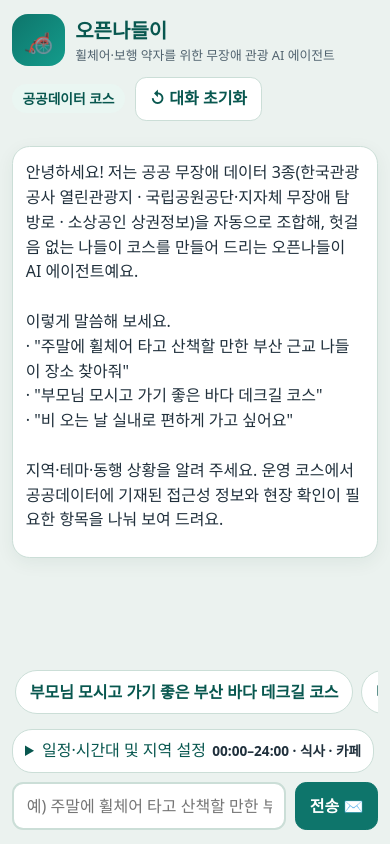
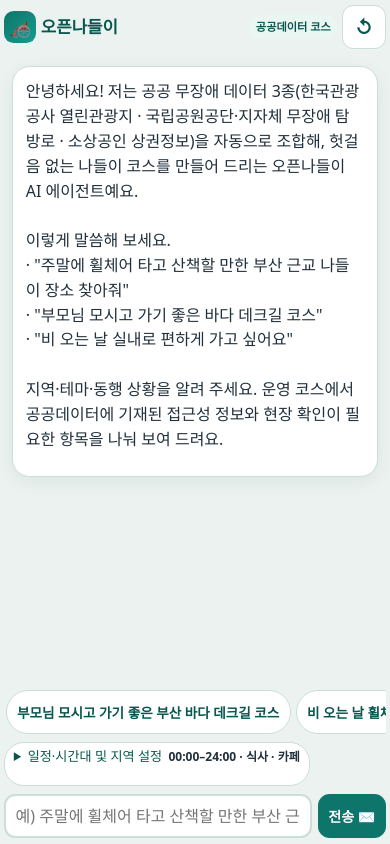
Before and after one commit to cosohotmas/OpenNadeuli, a React (Vite) app in the folder frontend/: page / in a window 390 px wide. Built offline with nearby package versions, Linux system fonts and the light colour scheme.

Commit message:
Give course results more room on mobile (#25)
Co-authored-by: aspirinirony <aspirinirony@aspirinironyui-MacBookAir.local>

```diff
--- a/frontend/elice-final.html
+++ b/frontend/elice-final.html
@@ -847,7 +847,7 @@ body {
       </div>
       <div class="header-actions">
         <span id="dataSourceBadge" class="data-badge">내장 샘플 데이터</span>
-        <button id="resetBtn" class="btn btn-ghost" type="button" aria-label="대화 초기화">↺ 대화 초기화</button>
+        <button id="resetBtn" class="btn btn-ghost reset-chat" type="button" aria-label="대화 초기화"><span aria-hidden="true">↺</span><span class="reset-chat-label"> 대화 초기화</span></button>
       </div>
     </header>
 
@@ -856,6 +856,7 @@ body {
 
     <!-- 입력 영역 -->
     <div class="composer">
+      <button id="quickToggle" class="btn quick-toggle" type="button" aria-controls="quickChips" aria-expanded="true">추천 검색 ▴</button>
       <div id="quickChips" class="quick-chips" role="group" aria-label="상황별 원클릭 추천 질문"></div>
 
       <!-- 일정·시간대 설정: 평소 한 줄 필, 클릭 시 아래로 아코디언 펼침 -->
--- a/frontend/src/App.tsx
+++ b/frontend/src/App.tsx
@@ -1,3 +1,4 @@
+import './mobile-chat.css';
 import { mountRegionPicker } from './lib/region-picker.js';
 import { resolveSearchRegion, revealDelay, scrollToResponse, searchProgress } from './lib/search-flow.js';
 import './card-metadata.css';
@@ -86,6 +87,7 @@ const App = () => {
   const [activeDay, setActiveDay] = useState<'d1' | 'd2'>('d1');
   const [inputValue, setInputValue] = useState('');
   const [loading, setLoading] = useState(false);
+  const [quickCollapsed, setQuickCollapsed] = useState(false);
   const pickerHost = useRef<HTMLDivElement>(null);
   const picker = useRef<ReturnType<typeof mountRegionPicker> | null>(null);
   const [locationRetry, setLocationRetry] = useState<{ text: string; region: string } | null>(null);
@@ -133,6 +135,7 @@ const App = () => {
     setInputValue('');
     setToast(null);
     setLoading(true);
+    setQuickCollapsed(true);
     setLocationRetry(null);
     setPending({ id: answerId, stage: "요청 분석 중" });
 
@@ -192,6 +195,7 @@ const App = () => {
   };
 
   const resetChat = () => {
+    setQuickCollapsed(false);
     requestId.current++;
     setLocationRetry(null);
     setInputValue('');
@@ -232,8 +236,8 @@ const App = () => {
         </div>
         <div className="header-actions">
           <span className="data-badge">공공데이터 코스</span>
-          <button className="btn btn-ghost" type="button" onClick={resetChat} disabled={loading}>
-            ↺ 대화 초기화
+          <button className="btn btn-ghost reset-chat" aria-label="대화 초기화" type="button" onClick={resetChat} disabled={loading}>
+            <span aria-hidden="true">↺</span><span className="reset-chat-label"> 대화 초기화</span>
           </button>
         </div>
       </header>
@@ -372,7 +376,12 @@ const App = () => {
       <div className="composer">
         {locationRetry && <button type="button" className="btn location-retry" disabled={loading}
           onClick={() => void sendMessage(locationRetry.text)}>현재 위치 확인 · {locationRetry.region}로 다시 검색</button>}
-        <div className="quick-questions" aria-label="빠른 질문">
+        <button className="btn quick-toggle" type="button"
+          data-quick-started={messages.length > 1 ? '' : undefined}
+          data-quick-collapsed={quickCollapsed ? '' : undefined}
+          aria-controls="quickQuestions" aria-expanded={!quickCollapsed}
+          onClick={() => setQuickCollapsed(!quickCollapsed)}>추천 검색 {quickCollapsed ? '▾' : '▴'}</button>
+        <div id="quickQuestions" className="quick-questions" aria-label="빠른 질문">
           {quickQuestions.map((question) => (
             <button key={question} className="chip" type="button" disabled={loading}
               onClick={() => void sendMessage(question)}>{question}</button>
--- /dev/null
+++ b/frontend/src/mobile-chat.css
@@ -0,0 +1,84 @@
+.composer .quick-toggle { display: none; }
+
+@media (max-width: 720px) {
+  .app > .app-header {
+    padding: .3rem .25rem;
+    flex-wrap: nowrap;
+    gap: .3rem;
+    flex-shrink: 0;
+  }
+
+  .app-header .brand, .app-header .header-actions { gap: .3rem; }
+  .app-header .header-actions { flex-wrap: nowrap; }
+  .app-header .brand-logo {
+    width: 2rem;
+    height: 2rem;
+    flex: none;
+    border-radius: .6rem;
+    font-size: 1.15rem;
+  }
+  .app-header .brand h1 { font-size: 1.05rem; line-height: 1.2; white-space: nowrap; }
+  .app-header .brand-text p { position: absolute; width: 1px; height: 1px; overflow: hidden; clip-path: inset(50%); }
+  .app-header .data-badge { font-size: .7rem; padding: .2rem .4rem; white-space: nowrap; }
+  .app-header .reset-chat { min-width: 44px; min-height: 44px; padding: .25rem; font-size: 1.15rem; }
+  .app-header .reset-chat-label { display: none; }
+
+  .app > .composer {
+    min-width: 0;
+    padding: .3rem .25rem max(.35rem, env(safe-area-inset-bottom));
+    display: grid;
+    grid-template-columns: minmax(0, 1fr) auto;
+    align-items: start;
+    gap: .25rem .35rem;
+  }
+  .composer .location-retry { grid-area: 1 / 1 / 2 / -1; }
+  .composer .quick-questions, .composer .quick-chips { grid-area: 2 / 1 / 3 / -1; min-width: 0; }
+  .composer .schedule, .composer .timebar-inline { grid-area: 3 / 1; min-width: 0; }
+  .composer .quick-toggle { grid-area: 3 / 2; white-space: nowrap; }
+  .composer .composer-form { grid-area: 4 / 1 / 5 / -1; }
+  .composer:has(.schedule[open], .tb-pill[aria-expanded=true]) .schedule,
+  .composer:has(.schedule[open], .tb-pill[aria-expanded=true]) .timebar-inline { grid-column: 1 / -1; }
+  .composer:has(.schedule[open], .tb-pill[aria-expanded=true]) .quick-toggle {
+    grid-area: 5 / 1;
+  }
+  .composer .quick-questions, .composer .quick-row { padding: .1rem .1rem .25rem; gap: .3rem; }
+  .composer .quick-chips .chips-label { display: none; }
+  .composer .quick-questions .chip, .composer .quick-row .chip {
+    min-height: 44px;
+    padding: .25rem .65rem;
+    font-size: .85rem;
+  }
+  .composer [data-quick-collapsed] + .quick-questions,
+  .composer [data-quick-collapsed] + .quick-chips { display: none; }
+  .composer .quick-toggle[data-quick-started] {
+    display: flex;
+    min-height: 44px;
+    padding: .2rem .65rem;
+    margin: 0 0 .15rem;
+    width: fit-content;
+    font-size: .84rem;
+  }
+  .composer .schedule, .composer .timebar-inline { margin-block: 0 .25rem; }
+  .composer .schedule > summary, .composer .tb-pill {
+    min-height: 44px;
+    max-width: 100%;
+    padding: .3rem .55rem;
+    gap: .3rem;
+    font-size: .82rem;
+    line-height: 1.25;
+  }
+  .composer .schedule > summary strong, .composer .tb-pill-value { font-size: .75rem; overflow-wrap: anywhere; }
+  .composer .composer-form { gap: .35rem; }
+  .composer .composer-form input {
+    min-height: 44px;
+    padding: .35rem .6rem;
+    font-size: 16px;
+    border-radius: .7rem;
+  }
+  .composer .composer-form button {
+    min-height: 44px;
+    padding: .3rem .6rem;
+    font-size: .88rem;
+    white-space: nowrap;
+  }
+}
```
Also changed, not shown: frontend/src/elice-final.js (+12 -0 lines), 1 other file (tests, documents, lock files or other folders).
